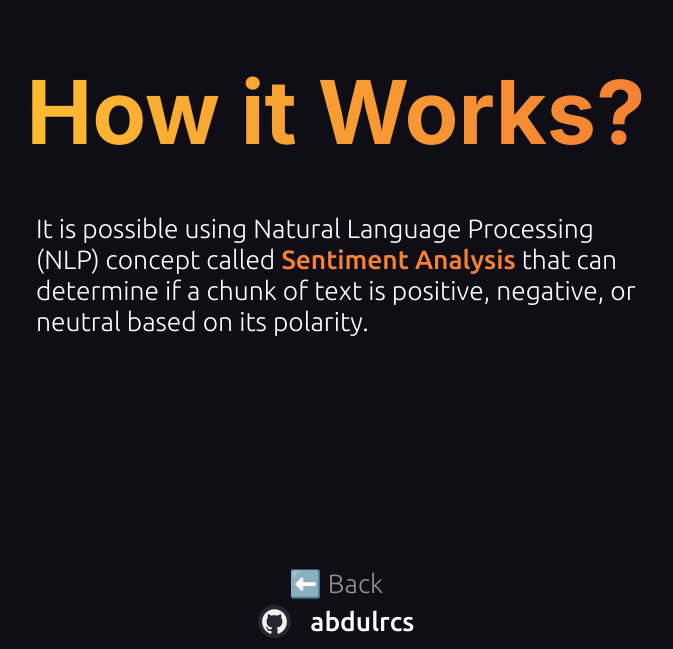
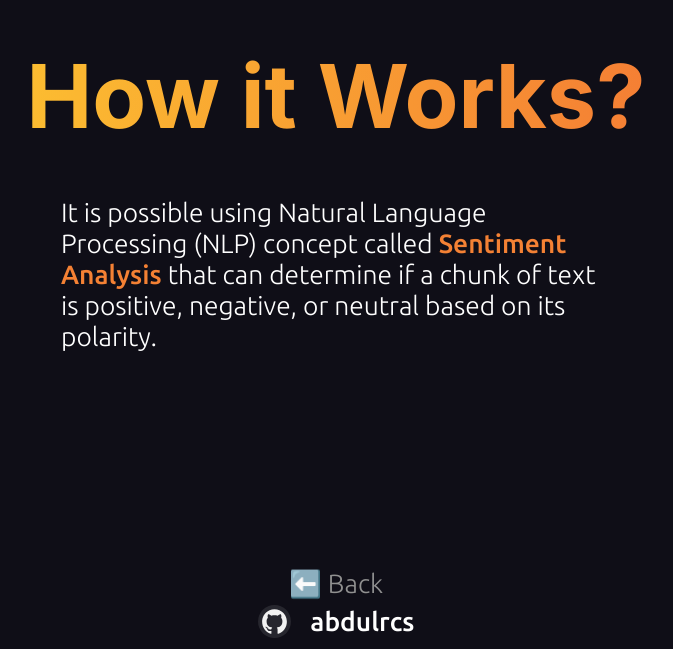
Before and after one commit to abdulrcs/Opiniometer, a React (Create React App) app: page /about in a window 1280 px wide. Shown: the part 151-800 px from the top of the page, without its empty margins (304-977 px from the left). Built offline with nearby package versions, Linux system fonts and the light colour scheme.

Commit message:
deploy ready.

```diff
--- a/src/App.css
+++ b/src/App.css
@@ -406,7 +406,7 @@ footer .name {
     font-size: 5rem;
   }
   .about p {
-    width: 600px;
+    width: 550px;
     margin: 48px 400px 0 400px;
     font-size: 1.5rem;
     font-weight: 200;
--- a/src/ChartTest.js
+++ b/src/ChartResult.js
@@ -1,7 +1,7 @@
 import React, { useState, useEffect } from "react";
 import { Doughnut } from "react-chartjs-2";
 import { Chart } from "chart.js";
-export default function ChartTest({ result }) {
+export default function ChartResult({ result }) {
   function withChartSizeControl(Component) {
     return (props) => (
       <div
--- a/src/Main.js
+++ b/src/Main.js
@@ -1,6 +1,6 @@
 import React, { useState, useEffect, useRef } from "react";
 import "./App.css";
-import ChartTest from "./ChartTest";
+import ChartResult from "./ChartResult";
 import { Link, useHistory } from "react-router-dom";
 import { motion } from "framer-motion";
 import Footer from "./Footer";
@@ -25,7 +25,7 @@ function Main({ result, setData, check, setCheck }) {
   };
 
   const upperWord = (word) => {
-    let splitted = word.split(" ");
+    let splitted = word.trim().split(" ");
     let upperCase = splitted.map((e) => e[0].toUpperCase() + e.substring(1));
     return upperCase.join(" ");
   };
@@ -70,7 +70,7 @@ function Main({ result, setData, check, setCheck }) {
               </Link>
             </form>
           </div>
-          {/* <ChartTest results={result} /> */}
+          {/* <ChartResult results={result} /> */}
         </main>
       </motion.div>
       <footer>
--- a/src/Results.js
+++ b/src/Results.js
@@ -2,7 +2,7 @@ import { useEffect, useState } from "react";
 import { Link } from "react-router-dom";
 import "./App.css";
 import { motion } from "framer-motion";
-import ChartTest from "./ChartTest";
+import ChartResult from "./ChartResult";
 import Loading from "./Loading";
 function Results({ result, check }) {
   const [showChart, setShowChart] = useState(false);
@@ -29,7 +29,7 @@ function Results({ result, check }) {
               {check.length > 25 ? "that topic" : check}:
             </p>
           </div>
-          <ChartTest result={result} />
+          <ChartResult result={result} />
           <Link to="/">
             <div class="back">
               <p>Try Another Topic</p>
--- a/src/_Main.scss
+++ b/src/_Main.scss
@@ -79,6 +79,7 @@ a {
   width: 20;
   height: 21;
 }
+
 footer {
   width: 8.125rem;
   position: absolute;
@@ -322,7 +323,7 @@ footer {
       font-size: 5rem;
     }
     p {
-      width: 600px;
+      width: 550px;
       margin: 48px 400px 0 400px;
       font-size: 1.5rem;
       font-weight: 200;
```
Also changed, not shown: 1 other file (tests, documents, lock files or other folders).
